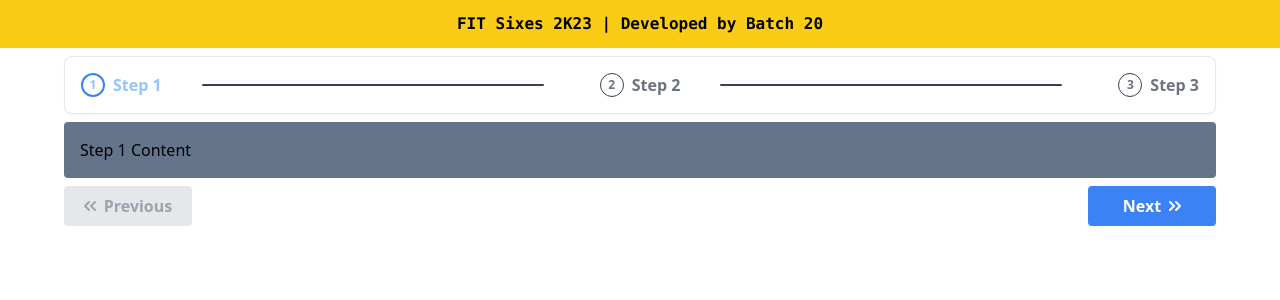
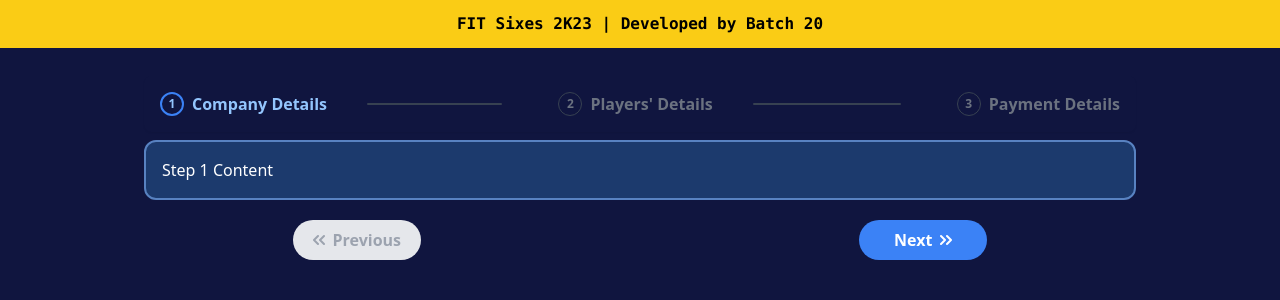
Before and after one commit to FIT-Sixes/FIT-sixes-official, a React (Vite) app: page /stepper in a window 1280 px wide. Shown: the top 300 px of the page. Built offline with nearby package versions, Linux system fonts and the light colour scheme.

Commit message:
Fine-Tune Stepper

```diff
--- a/src/App.jsx
+++ b/src/App.jsx
@@ -5,12 +5,14 @@ import Router from './routes';
 
 const App = () => {
     return (
+        <div className='bg-[#10153f] h-screen'>
             <BrowserRouter>
                 <h1 className="w-full px-6 py-3 mb-2 font-mono font-extrabold text-center bg-yellow-400">
                     FIT Sixes 2K23 | Developed by Batch 20
                 </h1>
                 <Router />
             </BrowserRouter>
+        </div>
     );
 };
 
--- a/src/components/Stepper/Units.jsx
+++ b/src/components/Stepper/ListItem.jsx
@@ -11,7 +11,7 @@ export const ListItem = (props) => {
             className={`flex items-center ${id < currentStep ? 'after:bg-blue-500' : 'after:bg-gray-700'}
                 ${id === currentStep ? 'font-bold text-blue-300' : 'font-semibold'}
                 ${id < currentStep ? 'text-blue-500' : id > currentStep ? 'text-gray-500' : ''}
-                ${last ? "" : "sm:w-full after:content-[''] after:w-full after:h-0.5 after:rounded-2xl after:hidden sm:after:inline-block after:mx-6 xl:after:mx-10"}
+                ${last ? "" : "md:w-full max-toggleStepper:w-full after:content-[''] after:w-full after:h-0.5 after:rounded-2xl after:hidden md:after:inline-block max-toggleStepper:after:inline-block after:mx-6 xl:after:mx-10"}
             `}
         >
             <span
@@ -21,10 +21,10 @@ export const ListItem = (props) => {
                 {id + 1}
             </span>
 
-            <span className="flex whitespace-nowrap">{label}</span>
+            <span className="flex whitespace-nowrap max-toggleStepper:hidden">{label}</span>
 
             {last ? <></> : <svg
-                className="inline-block w-3 h-3 ml-2 sm:hidden sm:ml-4"
+                className="inline-block w-3 h-3 ml-2 md:hidden text-gray-500 max-toggleStepper:hidden"
                 aria-hidden="true"
                 xmlns="http://www.w3.org/2000/svg"
                 fill="none"
--- a/src/components/Stepper/Stepper.jsx
+++ b/src/components/Stepper/Stepper.jsx
@@ -1,7 +1,7 @@
 import { useState } from 'react';
 
 // local imports
-import { ListItem } from './Units';
+import { ListItem } from './ListItem';
 
 const Stepper = (props) => {
     const { steps } = props;
@@ -20,9 +20,9 @@ const Stepper = (props) => {
     };
 
     return (
-        <div>
-            <ol className="flex items-center w-full p-3 space-x-2 text-center bg-white border border-gray-200 rounded-lg shadow-sm sm:text-base dark:bg-gray-800 dark:border-gray-700 sm:p-4 sm:space-x-4">
-                {steps.length > 0 && steps.map((step, index) => (
+        <div className='flex flex-col lg:w-[80%] mx-auto'>
+            <ol className="flex items-center w-full mx-auto p-3 space-x-2 text-center rounded-lg shadow-sm sm:text-base dark:bg-gray-800 dark:border-gray-700 sm:p-4 sm:space-x-4">
+                {steps.length > 0 && steps.map((step, index) =>
                     <ListItem
                         key={index}
                         id={index}
@@ -30,17 +30,23 @@ const Stepper = (props) => {
                         currentStep={currentStep}
                         last={index === lastStep}
                     />
-                ))}
+                )}
             </ol>
 
-            <div className="p-4 my-2 rounded bg-slate-500">
-                {steps[currentStep].element}
+            <div className="bg-[#1c3a6d] rounded-xl text-white my-2 border-[#5882C1] border-2">
+                <div className="w-full inline-flex items-center justify-center mt-2 toggleStepper:hidden text-2xl font-bold font-serif">
+                    {steps[currentStep].label}
+                </div>
+
+                <div className="p-4">
+                    {steps[currentStep].element}
+                </div>
             </div>
 
-            <div className="flex justify-between mb-4">
+            <div className="w-full xs:w-[70%] flex justify-between mx-auto">
                 <button
                     onClick={handlePrev}
-                    className="flex items-center justify-center w-32 px-4 py-2 font-bold text-gray-700 bg-gray-200 rounded hover:bg-gray-300 disabled:text-gray-400"
+                    className="flex items-center justify-center w-32 px-4 mt-3 py-2 font-bold text-gray-700 bg-gray-200 rounded-3xl hover:bg-gray-300 disabled:text-gray-400"
                     disabled={currentStep === firstStep}
                 >
                     <svg
@@ -62,7 +68,7 @@ const Stepper = (props) => {
                 </button>
                 <button
                     onClick={handleNext}
-                    className="flex items-center justify-center w-32 px-4 py-2 font-bold text-white bg-blue-500 rounded hover:bg-blue-700"
+                    className="flex items-center justify-center w-32 px-4 mt-3 py-2 font-bold text-white bg-blue-500 rounded-3xl hover:bg-blue-700"
                 >
                     {currentStep === lastStep ? "Submit" : (
                         <>
--- a/src/pages/examples/StepperExample/StepperExample.jsx
+++ b/src/pages/examples/StepperExample/StepperExample.jsx
@@ -4,21 +4,21 @@ import { Stepper } from "../../../components"
 const StepperExample = () => {
     const steps = [
         {
-            label: "Step 1",
+            label: "Company Details",
             element: <div>Step 1 Content</div>
         },
         {
-            label: "Step 2",
+            label: "Players' Details",
             element: <div>Step 2 Content</div>
         },
         {
-            label: "Step 3",
+            label: "Payment Details",
             element: <div>Step 3 Content</div>
         }
     ];
 
     return (
-        <div className="w-[90%] m-auto">
+        <div className="p-5 m-auto container mx-auto">
             <Stepper
                 steps={steps}
             />
--- a/tailwind.config.js
+++ b/tailwind.config.js
@@ -3,7 +3,12 @@ export default {
     content: ["./src/**/*.{js,jsx}"],
     mode: "jit",
     theme: {
-        extend: {},
+        extend: {
+            screens: {
+                'toggleStepper': '595px',
+                'xs': '480px',
+            },
+        },
     },
     plugins: [],
 };
```
Lines whose indentation alone changed are shown as unchanged.
